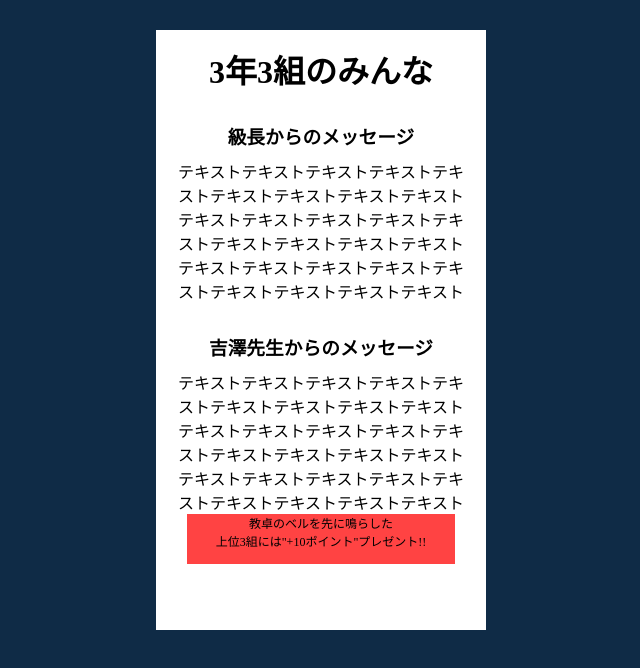
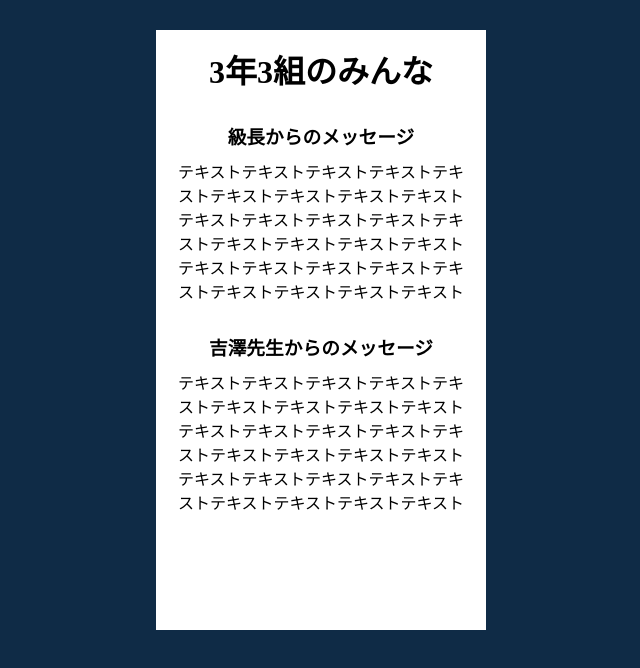
Before and after one commit to urassh/Yoshizawa-Quest, a React (Create React App) app: page /final in a window 1280 px wide. Shown: the top 668 px of the page, without its empty margins (319-959 px from the left). Built offline with nearby package versions, Linux system fonts and the light colour scheme.

Commit message:
FinalViewの最後に表示していたタイムポイント制を促す要素を削除。

```diff
--- a/src/App.css
+++ b/src/App.css
@@ -83,14 +83,6 @@ button {
   margin-bottom: 10px;
 }
 
-.emagency-mission {
-  height: 50px;
-  width: 90%;
-  margin:0 auto;
-  font-size: 12px;
-  background-color: #ff4343;
-}
-
 #top-bg {
   background-image: url(./Images/yoshizawa_teacher.jpg);
   background-size: cover;
--- a/src/Components/FinalView.jsx
+++ b/src/Components/FinalView.jsx
@@ -21,9 +21,6 @@ const FinalView = () => {
                     テキストテキストテキストテキストテキストテキストテキストテキストテキスト
                 </p>
             </div>
-            <div className="emagency-mission">
-                教卓のベルを先に鳴らした<br/>上位3組には"+10ポイント"プレゼント!!
-            </div>
         </React.StrictMode>
 
     );
```
